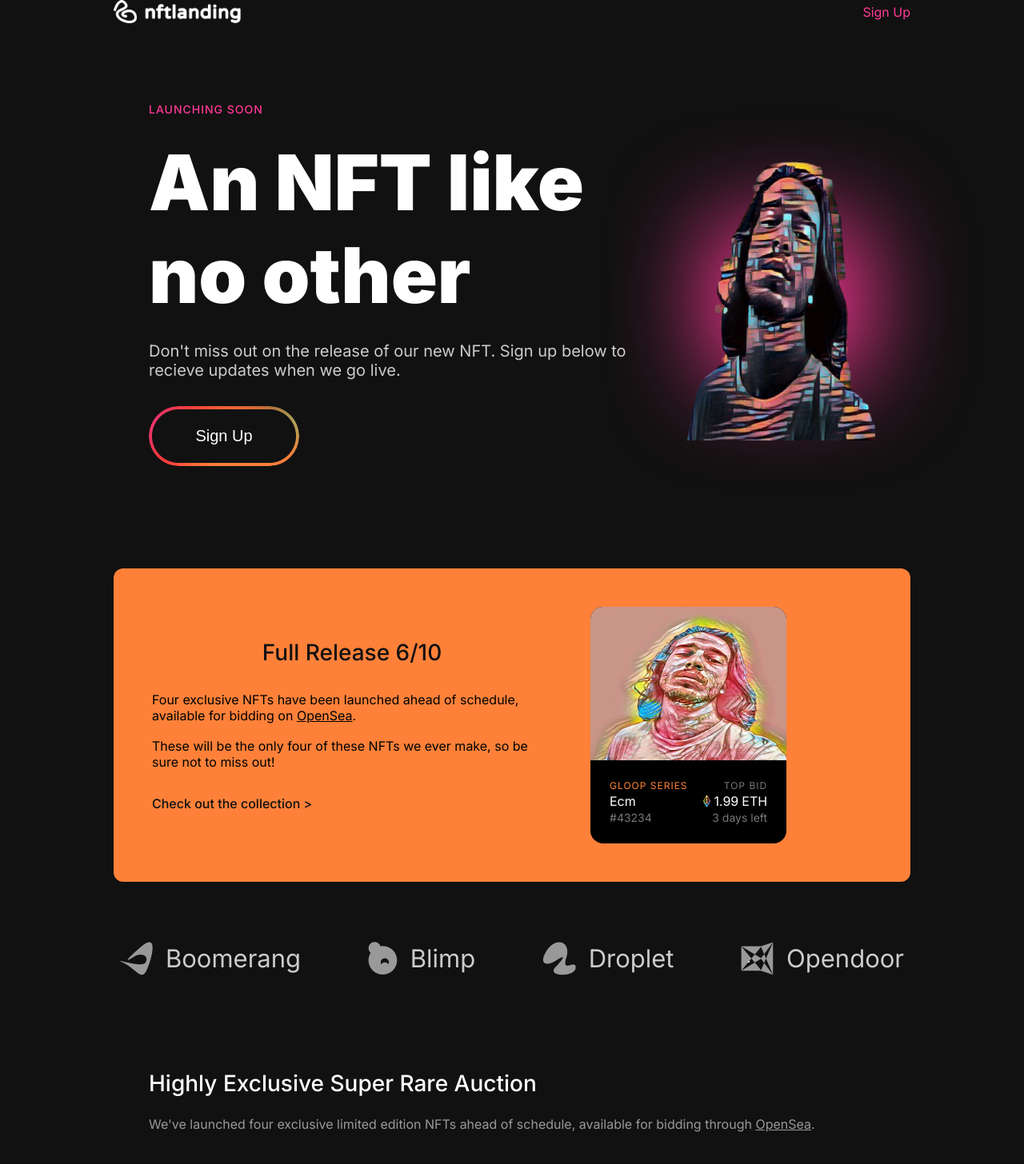
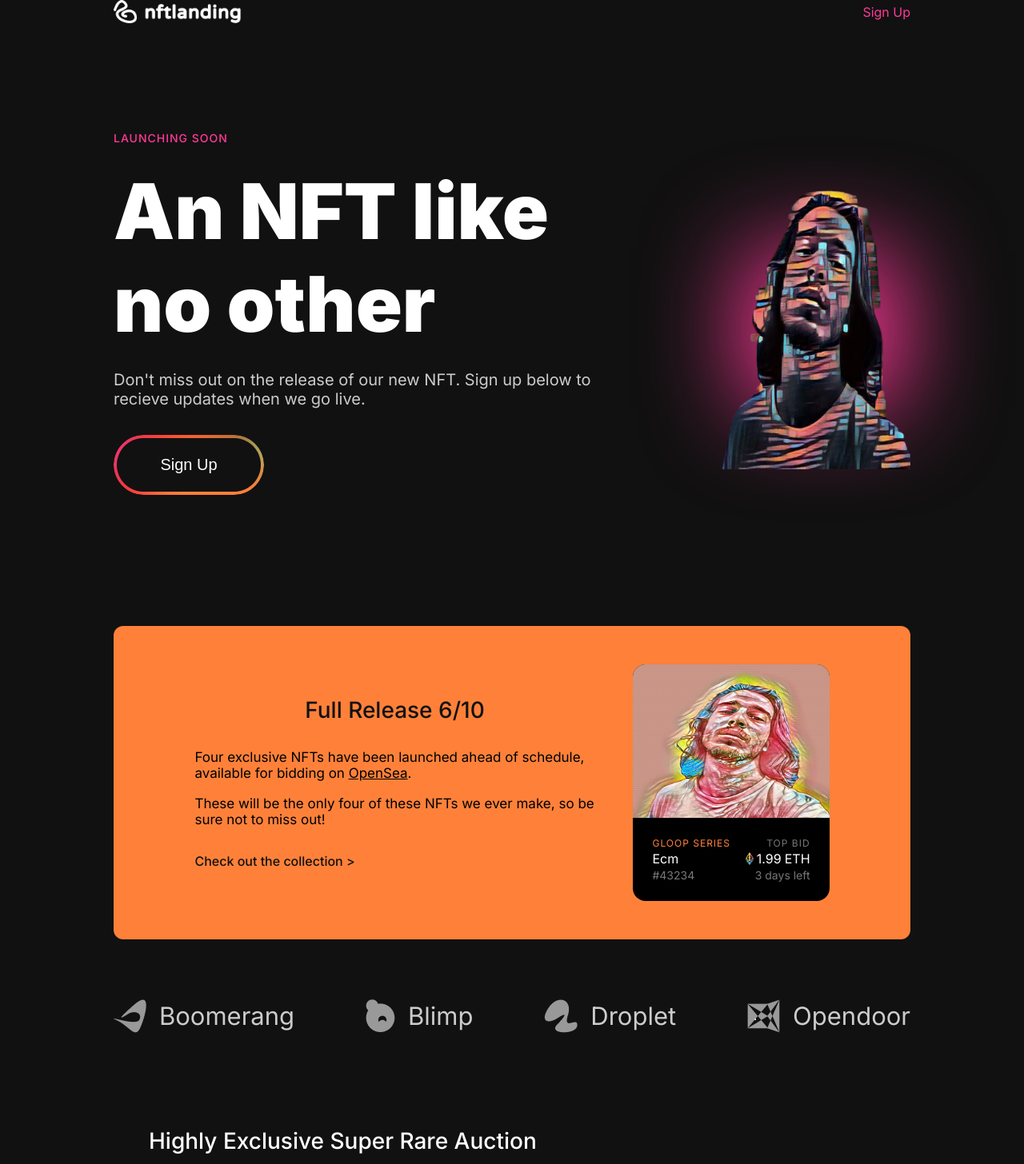
Before and after one commit to maynards95/nft-react-landing-page, a React (Vite) app: page / in a window 1280 px wide. Shown: the top 1456 px of the page at 80% size. Built offline with nearby package versions, Linux system fonts and the light colour scheme.

Commit message:
Updates to desktop view, padding for containers, and width/padding for header adjustments

```diff
--- a/src/components/Header/style.css
+++ b/src/components/Header/style.css
@@ -26,6 +26,12 @@
   color: var(--color-pink);
 }
 
+.header_sign:hover {
+  color: white;
+  opacity: 75%;
+  cursor: pointer;
+}
+
 @media (min-width: 576px) {
   .header {
     width: calc(100% - 16px);
--- a/src/components/Hero/style.css
+++ b/src/components/Hero/style.css
@@ -55,7 +55,9 @@
   .hero_right-image {
     width: 250px;
   }
-
+  .hero {
+    padding: 100px 0px;
+  }
   .hero .button {
     font-size: 20px;
     background-size: 100%;
--- a/src/components/NftCardWithText/style.css
+++ b/src/components/NftCardWithText/style.css
@@ -1,6 +1,7 @@
 .nft-card-with-text {
   display: flex;
   flex-direction: column;
+  justify-content: center;
   align-items: center;
   gap: 24px;
   color: var(--color-dark-2);
@@ -58,4 +59,7 @@
   .nft-card-with-text.image-on-right .nft-card {
     order: 2;
   }
+  .nft-card-with-text_description {
+    font-size: 17px;
+  }
 }
--- a/src/components/SponsorItemList/style.css
+++ b/src/components/SponsorItemList/style.css
@@ -20,7 +20,7 @@
   .sponsor-item-list {
     display: flex;
     justify-content: space-between;
-    padding: 0% 8px;
+    padding: 0px;
   }
   .sponsor-item_text {
     font-size: 31px;
```
